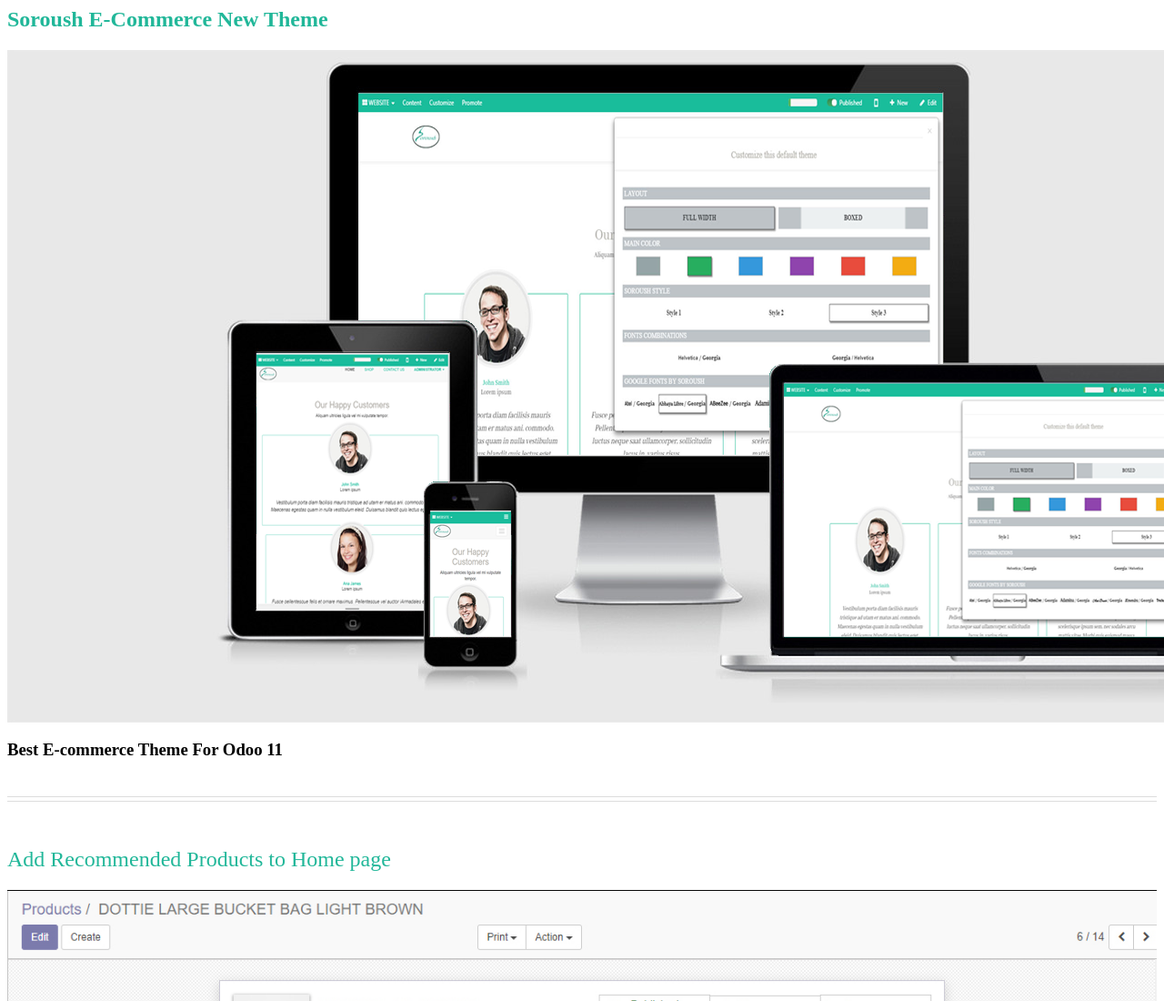
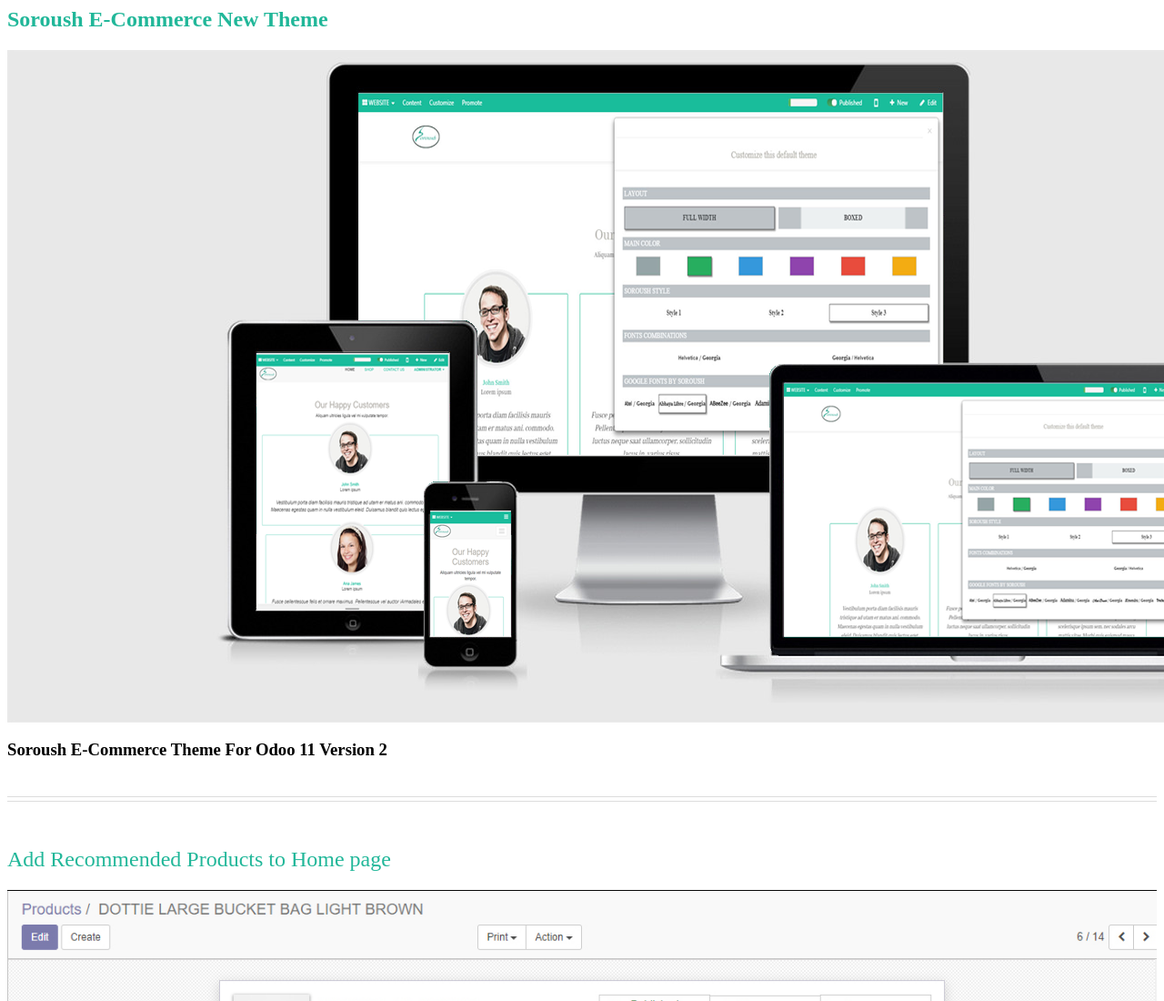
Before and after one commit to soroushCoder/theme_soroush_first, a plain HTML site: page theme_soroush_first/static/description/index.html in a window 1280 px wide. Shown: the top 1100 px of the page at 91% size. Drawn offline with Linux system fonts and the light colour scheme.

Commit message:
Update index.html

```diff
--- a/theme_soroush_first/static/description/index.html
+++ b/theme_soroush_first/static/description/index.html
@@ -10,7 +10,7 @@
                 </a>
             </div>
         </div>
-        <h3 class="oe_slogan">Best E-commerce Theme For Odoo 11 </h3>
+        <h3 class="oe_slogan">Soroush E-Commerce Theme For Odoo 11 Version 2 </h3>
     </div>
 </section>
    <div style="border: 0;margin: 40px 0;height: 4px;border-top: #ddd 1px solid;border-bottom: #ddd 1px solid;text-align: center;position: relative;clear: both;">
```
